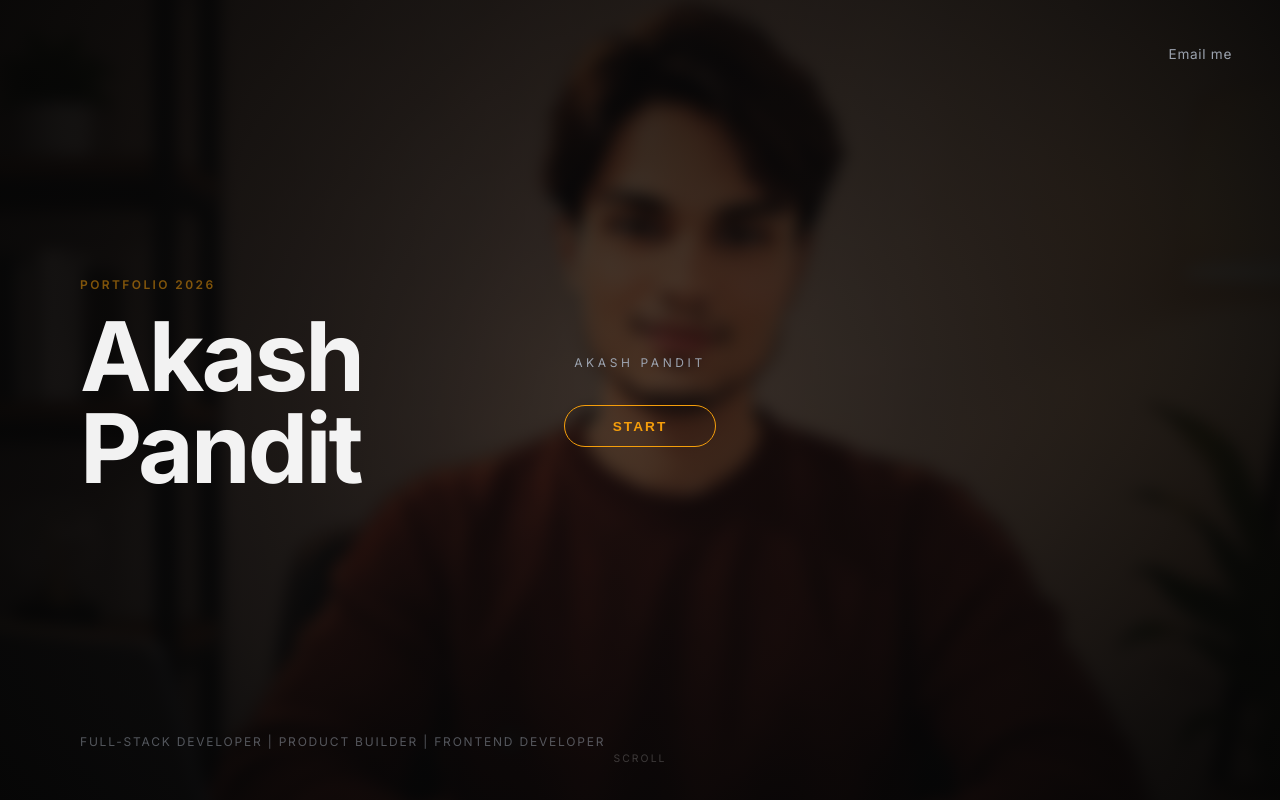
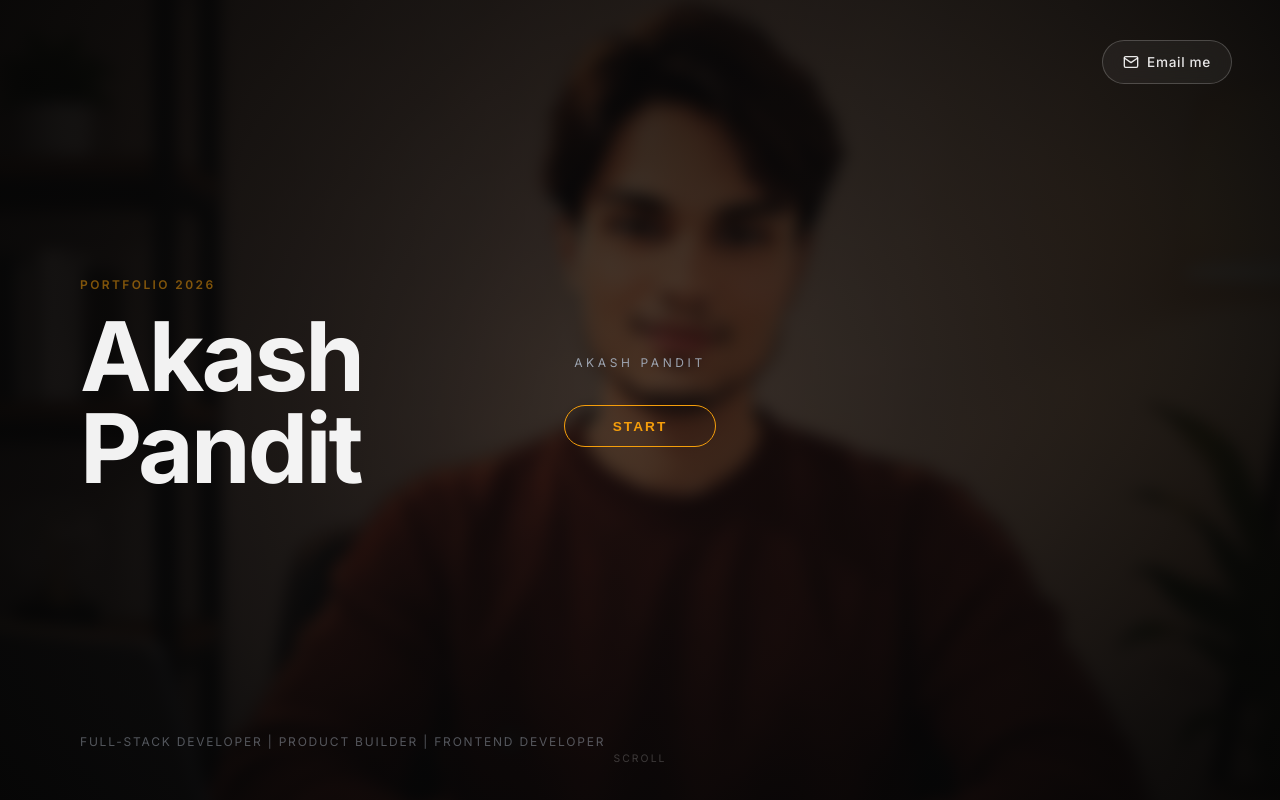
Before and after one commit to Akash-Panditt/Virtual-Portfolio, a React (Vite) app: page / in a window 1280 px wide. Shown: the top 800 px of the page. Built offline with nearby package versions, Linux system fonts and the light colour scheme.

Commit message:
Your commit message

```diff
--- a/src/components/Hero.jsx
+++ b/src/components/Hero.jsx
@@ -151,6 +151,9 @@ export default function Hero({ isStarted }) {
               <a href="https://www.linkedin.com/in/akash-pandiit/" target="_blank" rel="noopener noreferrer" aria-label="LinkedIn" style={{ padding: '0.5rem', background: 'rgba(255,255,255,0.1)', backdropFilter: 'blur(10px)', borderRadius: '50%', display: 'flex', alignItems: 'center', justifyContent: 'center', color: '#fff', border: '1px solid rgba(255,255,255,0.1)', transition: 'background 0.3s ease' }} onMouseOver={e => e.currentTarget.style.background='rgba(255,255,255,0.2)'} onMouseOut={e => e.currentTarget.style.background='rgba(255,255,255,0.1)'}>
                 <svg width="20" height="20" viewBox="0 0 24 24" fill="none" stroke="currentColor" strokeWidth="2" strokeLinecap="round" strokeLinejoin="round"><path d="M16 8a6 6 0 0 1 6 6v7h-4v-7a2 2 0 0 0-2-2 2 2 0 0 0-2 2v7h-4v-7a6 6 0 0 1 6-6z"/><rect x="2" y="9" width="4" height="12"/><circle cx="4" cy="4" r="2"/></svg>
               </a>
+              <a href="/Akash_FullStack_Resume.pdf" download="Akash_FullStack_Resume.pdf" aria-label="Download Resume" style={{ padding: '0.5rem', background: 'rgba(255,255,255,0.1)', backdropFilter: 'blur(10px)', borderRadius: '50%', display: 'flex', alignItems: 'center', justifyContent: 'center', color: '#fff', border: '1px solid rgba(255,255,255,0.1)', transition: 'background 0.3s ease' }} onMouseOver={e => e.currentTarget.style.background='rgba(255,255,255,0.2)'} onMouseOut={e => e.currentTarget.style.background='rgba(255,255,255,0.1)'}>
+                <Icon name="download" />
+              </a>
             </div>
 
             {/* Mobile Availability Badge Flow */}
--- a/src/components/Icon.jsx
+++ b/src/components/Icon.jsx
@@ -18,7 +18,8 @@ export default function Icon({ name, size = 20, color = "currentColor", classNam
     github: <path d="M9 19c-5 1.5-5-2.5-7-3m14 6v-3.87a3.37 3.37 0 0 0-.94-2.61c3.14-.35 6.44-1.54 6.44-7A5.44 5.44 0 0 0 20 4.77 5.07 5.07 0 0 0 19.91 1S18.73.65 16 2.48a13.38 13.38 0 0 0-7 0C6.27.65 5.09 1 5.09 1A5.07 5.07 0 0 0 5 4.77a5.44 5.44 0 0 0-1.5 3.78c0 5.42 3.3 6.61 6.44 7A3.37 3.37 0 0 0 9 18.13V22" />,
     globe: <><circle cx="12" cy="12" r="10" /><line x1="2" y1="12" x2="22" y2="12" /><path d="M12 2a15.3 15.3 0 0 1 4 10 15.3 15.3 0 0 1-4 10 15.3 15.3 0 0 1-4-10 15.3 15.3 0 0 1 4-10z" /></>,
     moon: <path d="M21 12.79A9 9 0 1 1 11.21 3 7 7 0 0 0 21 12.79z" />,
-    sun: <><circle cx="12" cy="12" r="5" /><line x1="12" y1="1" x2="12" y2="3" /><line x1="12" y1="21" x2="12" y2="23" /><line x1="4.22" y1="4.22" x2="5.64" y2="5.64" /><line x1="18.36" y1="18.36" x2="19.78" y2="19.78" /><line x1="1" y1="12" x2="3" y2="12" /><line x1="21" y1="12" x2="23" y2="12" /><line x1="4.22" y1="19.78" x2="5.64" y2="18.36" /><line x1="18.36" y1="5.64" x2="19.78" y2="4.22" /></>
+    sun: <><circle cx="12" cy="12" r="5" /><line x1="12" y1="1" x2="12" y2="3" /><line x1="12" y1="21" x2="12" y2="23" /><line x1="4.22" y1="4.22" x2="5.64" y2="5.64" /><line x1="18.36" y1="18.36" x2="19.78" y2="19.78" /><line x1="1" y1="12" x2="3" y2="12" /><line x1="21" y1="12" x2="23" y2="12" /><line x1="4.22" y1="19.78" x2="5.64" y2="18.36" /><line x1="18.36" y1="5.64" x2="19.78" y2="4.22" /></>,
+    download: <><path d="M21 15v4a2 2 0 0 1-2 2H5a2 2 0 0 1-2-2v-4" /><polyline points="7 10 12 15 17 10" /><line x1="12" y1="15" x2="12" y2="3" /></>
   };
 
   return (
--- a/src/components/Preloader.jsx
+++ b/src/components/Preloader.jsx
@@ -1,6 +1,7 @@
 import { useEffect, useState, useRef } from 'react';
 import gsap from 'gsap';
 import { useGSAP } from '@gsap/react';
+import Icon from './Icon';
 
 export default function Preloader({ isStarted, onStart }) {
   const [show, setShow] = useState(true);
@@ -102,7 +103,42 @@ export default function Preloader({ isStarted, onStart }) {
         ref={emailRef}
         style={{ position: 'absolute', top: '2.5rem', right: '3rem', zIndex: 10 }}
       >
-        <a href="mailto:akashpandit8436@gmail.com" style={{ color: 'var(--text-secondary)', fontSize: '0.85rem', letterSpacing: '0.05em', transition: 'color 0.3s' }} onMouseOver={(e) => e.target.style.color = '#fff'} onMouseOut={(e) => e.target.style.color = 'var(--text-secondary)'}>Email me</a>
+        <a
+          href="mailto:akashpandit8436@gmail.com"
+          style={{
+            display: 'flex',
+            alignItems: 'center',
+            gap: '0.5rem',
+            padding: '0.6rem 1.25rem',
+            background: 'rgba(255,255,255,0.05)',
+            backdropFilter: 'blur(10px)',
+            border: '1px solid rgba(255,255,255,0.2)',
+            borderRadius: '100px',
+            color: 'rgba(255,255,255,0.9)',
+            fontSize: '0.85rem',
+            fontWeight: 500,
+            letterSpacing: '0.05em',
+            transition: 'all 0.3s cubic-bezier(0.4, 0, 0.2, 1)',
+            textDecoration: 'none'
+          }}
+          onMouseOver={(e) => {
+            e.currentTarget.style.background = 'rgba(255,255,255,0.15)';
+            e.currentTarget.style.borderColor = 'rgba(255,255,255,0.4)';
+            e.currentTarget.style.color = '#ffffff';
+            e.currentTarget.style.transform = 'translateY(-2px)';
+            e.currentTarget.style.boxShadow = '0 10px 25px rgba(255,255,255,0.1)';
+          }}
+          onMouseOut={(e) => {
+            e.currentTarget.style.background = 'rgba(255,255,255,0.05)';
+            e.currentTarget.style.borderColor = 'rgba(255,255,255,0.2)';
+            e.currentTarget.style.color = 'rgba(255,255,255,0.9)';
+            e.currentTarget.style.transform = 'translateY(0)';
+            e.currentTarget.style.boxShadow = 'none';
+          }}
+        >
+          <Icon name="mail" size={16} />
+          Email me
+        </a>
       </div>
 
       {/* Left Side Content */}
```
Also changed, not shown: 2 other files (tests, documents, lock files or other folders).
